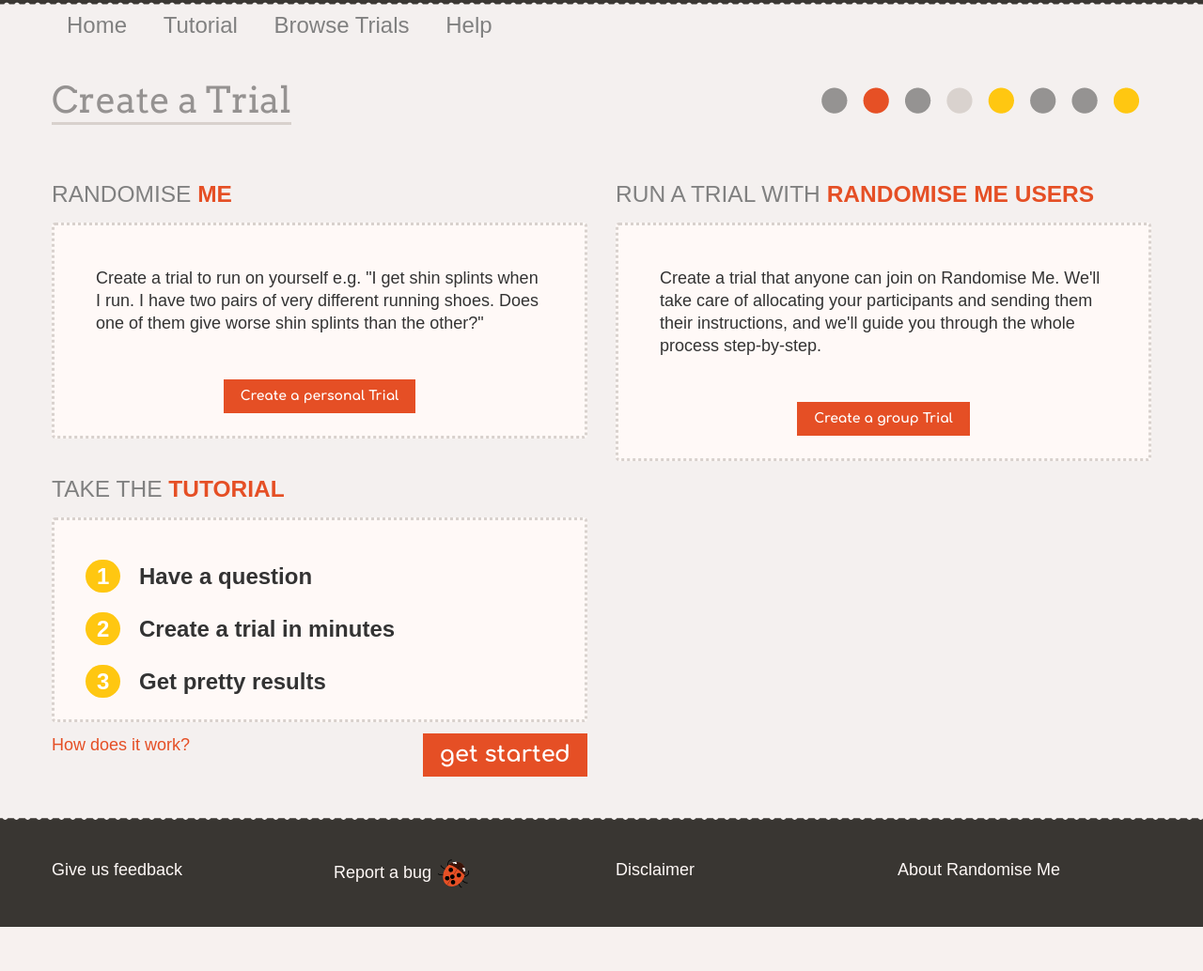
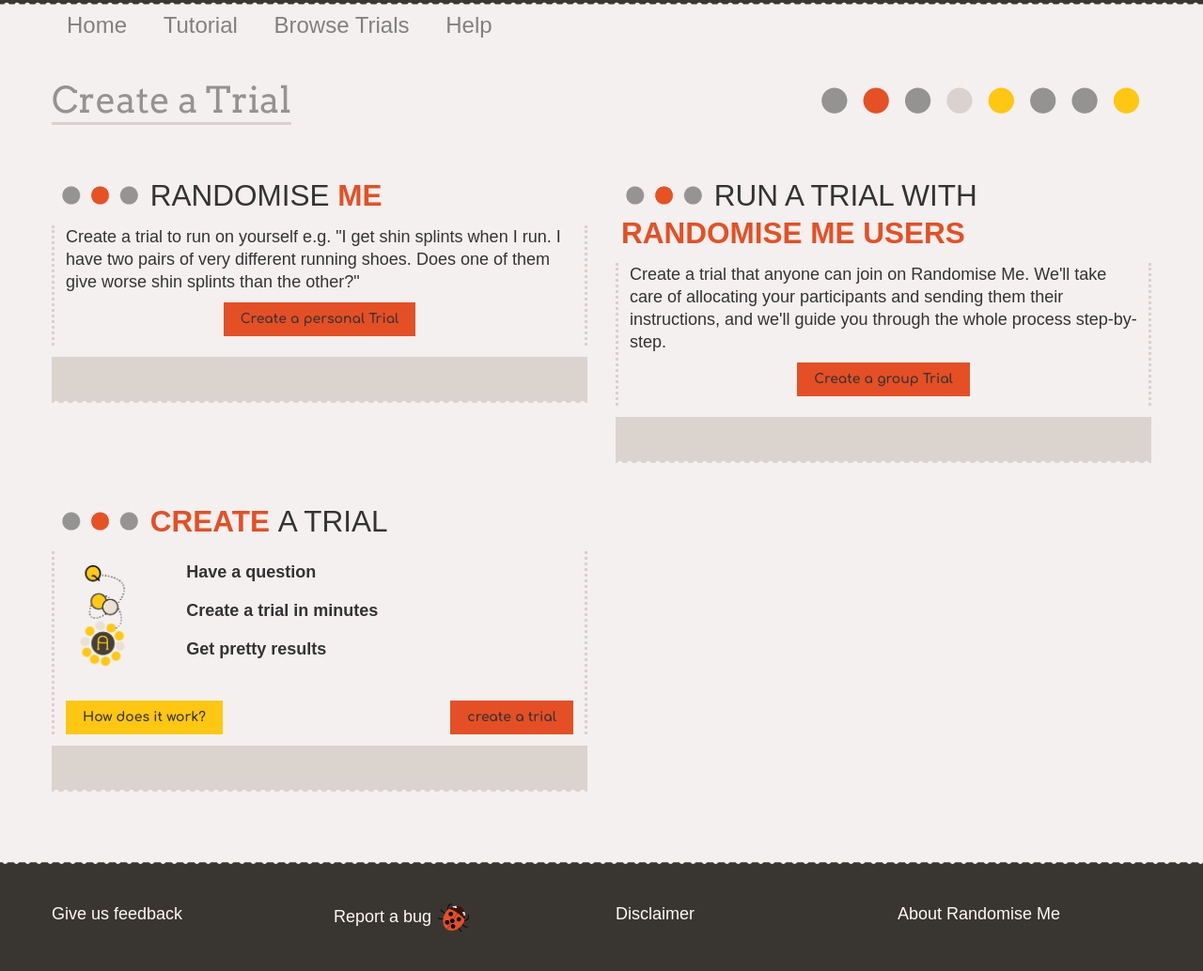
Before and after one commit to openhealthcare/randomise.me, a Django app: template rm/templates/trials/new.html in a window 1280 px wide. Shown: the part 90-1124 px from the top of the page at 94% size. Before the commit the page ends 1077 px from the top, so only its background shows below. Run offline with Django 3.2, Linux system fonts and the light colour scheme; the template is opened without the code that fills it, so the values that code supplies are empty; parts of the project's set-up code (start-up, migrations or seed data) failed here and were passed over; some libraries are stand-ins or nearby versions; some web fonts are replaced.

Commit message:
Create A trial widgets to new style. refs #182

```diff
--- /dev/null
+++ b/rm/templates/dashboard/new_nof1_widget.html
@@ -0,0 +1,35 @@
+{% load staticfiles %}
+
+  <div class="dashboard-widget">
+    <div class="dashboard-widget-preheader"></div>
+    <div class="dashboard-widget-header">
+      <h2>
+        <img src="{% static 'img/dots-crea.png' %}" class="" alt="" />
+        <span class="light">
+          RANDOMISE
+        </span>
+        <span class="red bold">
+          ME
+        </span>
+      </h2>
+    </div> <!-- dw-header -->
+    <div class="dashboard-widget-body">
+      <div class="row-fluid dashboard-widget-item">
+
+        <p>
+          Create a trial to run on yourself e.g. "I get shin splints when I run.
+          I have two pairs of very different running shoes. Does one of them give
+          worse shin splints than the other?"
+          </p>
+        <p class="text-center" >
+          <a class="btn btn-danger" href="{% url 'n1-trial-create' %}">Create a personal Trial</a>
+        </p>
+
+      </div>
+    </div> <!-- body -->
+    <div class="dashboard-widget-footer">
+
+    </div>
+    <div class="dashboard-widget-postfooter"></div>
+
+  </div> <!-- Widget -->
--- /dev/null
+++ b/rm/templates/dashboard/new_trial_widget.html
@@ -0,0 +1,31 @@
+{% load staticfiles %}
+
+  <div class="dashboard-widget">
+    <div class="dashboard-widget-preheader"></div>
+    <div class="dashboard-widget-header">
+      <h2>
+        <img src="{% static 'img/dots-crea.png' %}" class="" alt="" />
+          <span class="light">RUN A TRIAL WITH</span>
+          <span class="red bold">RANDOMISE ME USERS</span>
+      </h2>
+    </div> <!-- dw-header -->
+    <div class="dashboard-widget-body">
+      <div class="row-fluid dashboard-widget-item">
+        <p>
+          Create a trial that anyone can join on Randomise
+          Me. We'll take care of allocating your participants
+          and sending them their instructions, and we'll guide
+          you through the whole process step-by-step.
+          </p>
+        <p class="text-center" >
+          <a class="btn btn-danger" href="{% url 'rm-trial-create' %}">Create a group Trial </a>
+        </p>
+
+      </div>
+    </div> <!-- body -->
+    <div class="dashboard-widget-footer">
+
+    </div>
+    <div class="dashboard-widget-postfooter"></div>
+
+  </div> <!-- Widget -->
--- a/rm/templates/trials/new.html
+++ b/rm/templates/trials/new.html
@@ -1,4 +1,5 @@
 {% extends 'baser.html' %}
+{% load dashboard %}
 
 {% block extratitle %} - New Trial{% endblock %}
 {% block content %}
@@ -12,44 +13,11 @@
   <div class="row-fluid">
 
     <div class="span6">
-      <a href="{% url 'n1-trial-create' %}" class="feature-heading">
-        <h3>
-          <span class="light">RANDOMISE</span>
-          <span class="red bold">ME</span>
-        </h3>
-      </a>
-      <div class="feature-box">
-        <p>
-          Create a trial to run on yourself e.g. "I get shin splints when I run.
-          I have two pairs of very different running shoes. Does one of them give
-          worse shin splints than the other?"
-          </p>
-        <p class="text-center" >
-          <a class="btn btn-danger" href="{% url 'n1-trial-create' %}">Create a personal Trial</a>
-        </p>
-
-      </div>
+      {% new_nof1_widget %}
     </div><!-- span4 -->
 
     <div class="span6">
-      <a href="{% url 'rm-trial-create' %}" class="feature-heading">
-        <h3>
-          <span class="light">RUN A TRIAL WITH</span>
-          <span class="red bold">RANDOMISE ME USERS</span>
-        </h3>
-      </a>
-      <div class="feature-box">
-        <p>
-          Create a trial that anyone can join on Randomise
-          Me. We'll take care of allocating your participants
-          and sending them their instructions, and we'll guide
-          you through the whole process step-by-step.
-          </p>
-        <p class="text-center" >
-          <a class="btn btn-danger" href="{% url 'rm-trial-create' %}">Create a group Trial </a>
-        </p>
-
-      </div>
+      {% new_trial_widget %}
     </div><!-- span4 -->
 
   </div> <!-- Row -->
@@ -57,31 +25,7 @@
 <div class="row-fluid">
 
   <div class="span6">
-    <a href="{% url 'tutorial' %}" class="feature-heading">
-      <h3>
-        <span class="light">TAKE THE </span>
-        <span class="red bold">TUTORIAL</span>
-      </h3>
-    </a>
-    <div class="feature-box">
-      <dl class="numbered">
-        <dt>
-          Have a question
-        </dt>
-        <dt>
-          Create a trial in minutes
-        </dt>
-        <dt>
-          Get pretty results
-        </dt>
-      </dl>
-    </div>
-    <p class="drop12">
-      <a href="{% url 'faq_topic_list' %}" class="red weight400">How does it work?</a>
-      <a href="{% url 'tutorial' %}" class="btn btn-danger larger pull-right">
-        get started
-        </a>
-    </p>
+    {% create_a_trial_widget %}
   </div>
 
     <!-- <div class="span6"> -->
--- a/rm/trials/templatetags/dashboard.py
+++ b/rm/trials/templatetags/dashboard.py
@@ -123,3 +123,17 @@ def featured_trials_widget(context):
     """
     featured = Trial.objects.filter(featured=True)[:2]
     return dict(featured=featured)
+
+@register.inclusion_tag('dashboard/new_nof1_widget.html')
+def new_nof1_widget():
+    """
+    Widget to show on the new trials page
+    """
+    return {}
+
+@register.inclusion_tag('dashboard/new_trial_widget.html')
+def new_trial_widget():
+    """
+    Widget to show on the new trials page
+    """
+    return {}
```
